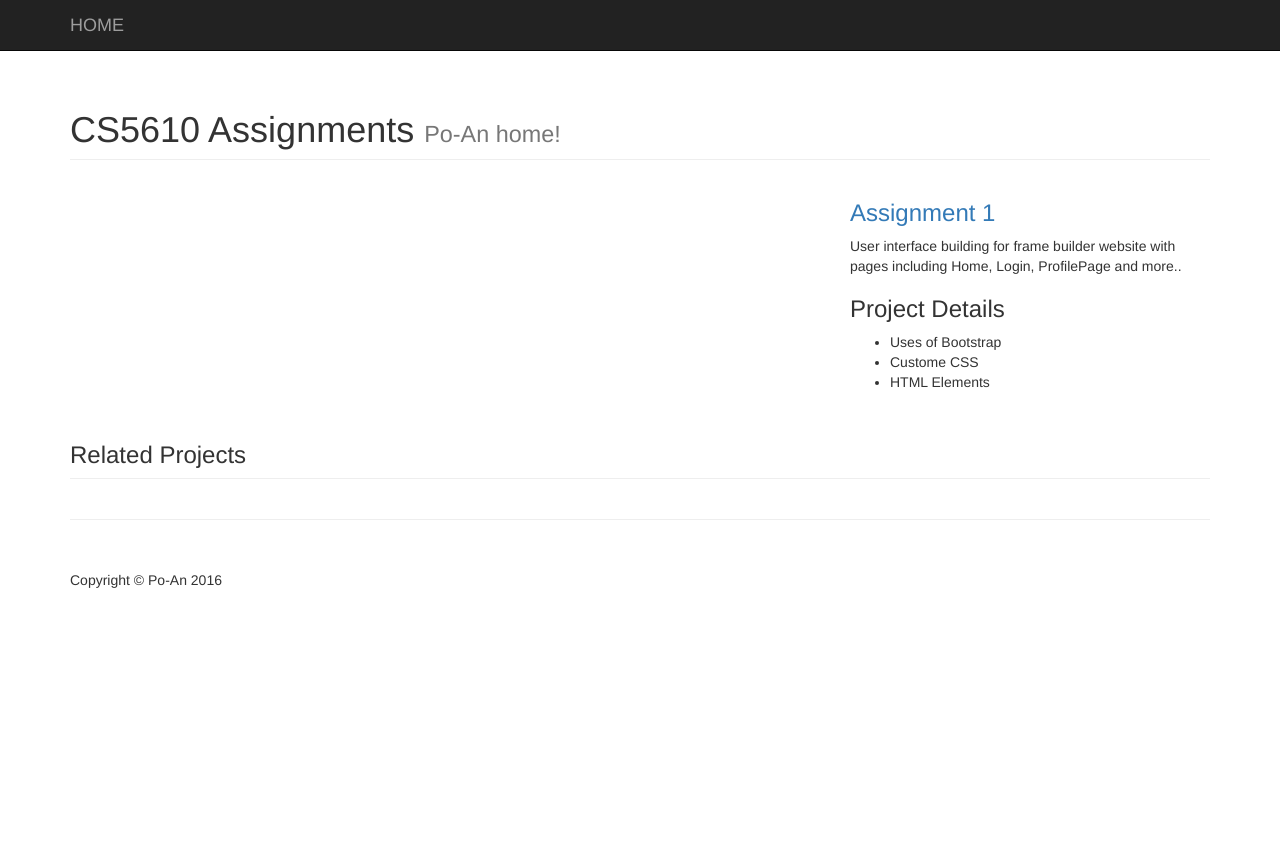
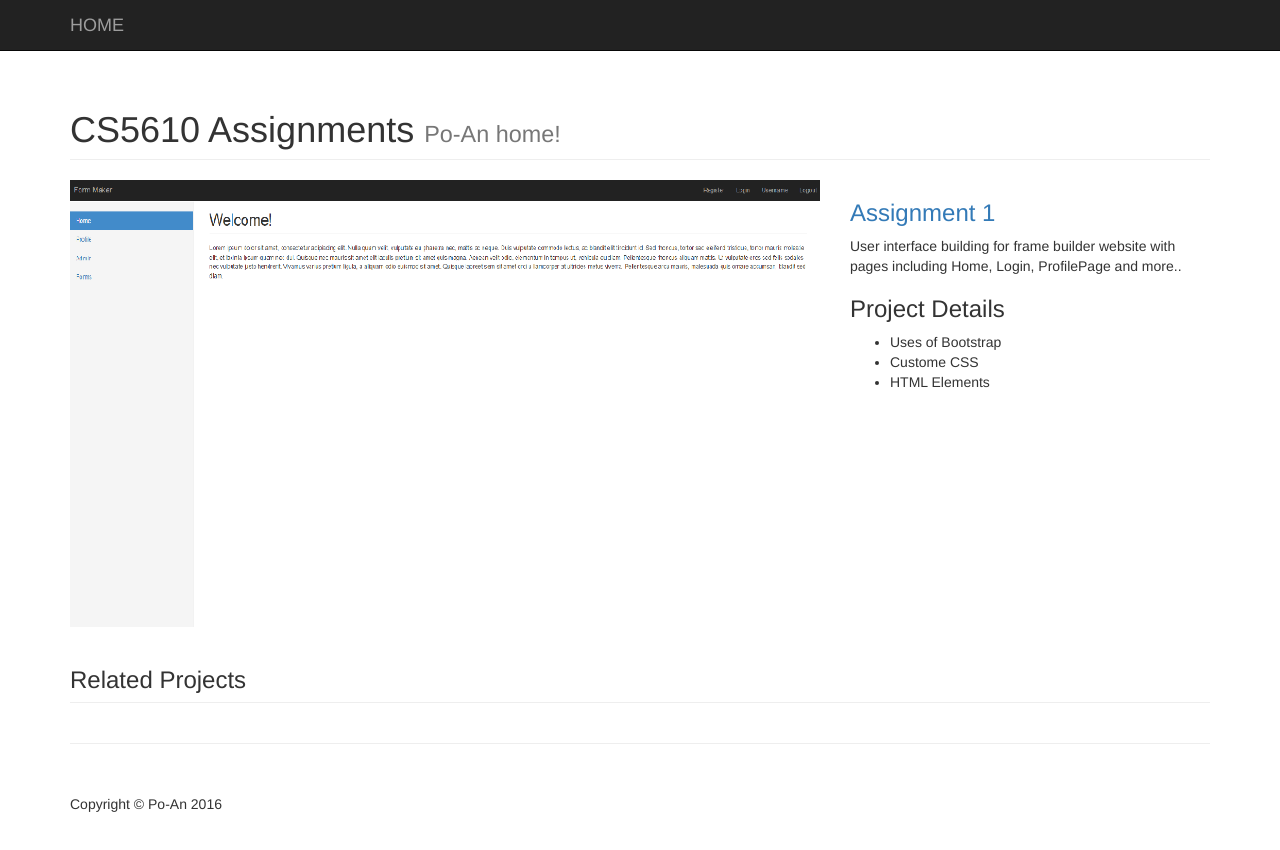
Before and after one commit to gn01249750/WebDevSpring2016, a website: page public/index.html in a window 1280 px wide. Before the commit the page ends 800 px from the top, so only its background shows below. Drawn offline with nearby package versions, Linux system fonts and the light colour scheme.

Commit message:
fixed a bug due to path name change

```diff
--- a/public/index.html
+++ b/public/index.html
@@ -79,7 +79,7 @@
 
         <div class="col-md-8">
             <a href="./assignment/home.html">
-                <img class="img-responsive" src="./resource/assignment1.png" alt="">
+                <img class="img-responsive" src="./resourcepic/assignment1.png" alt="">
             </a>
         </div>
 
```
